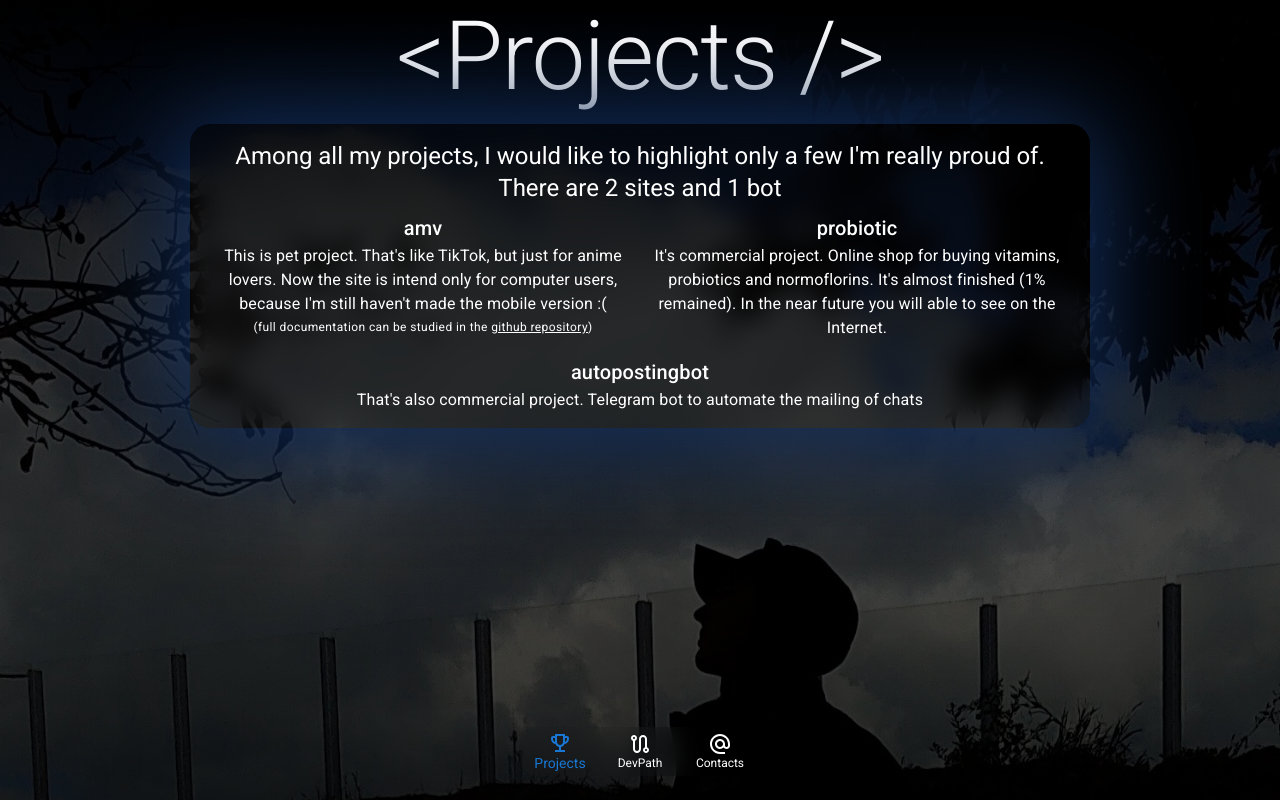
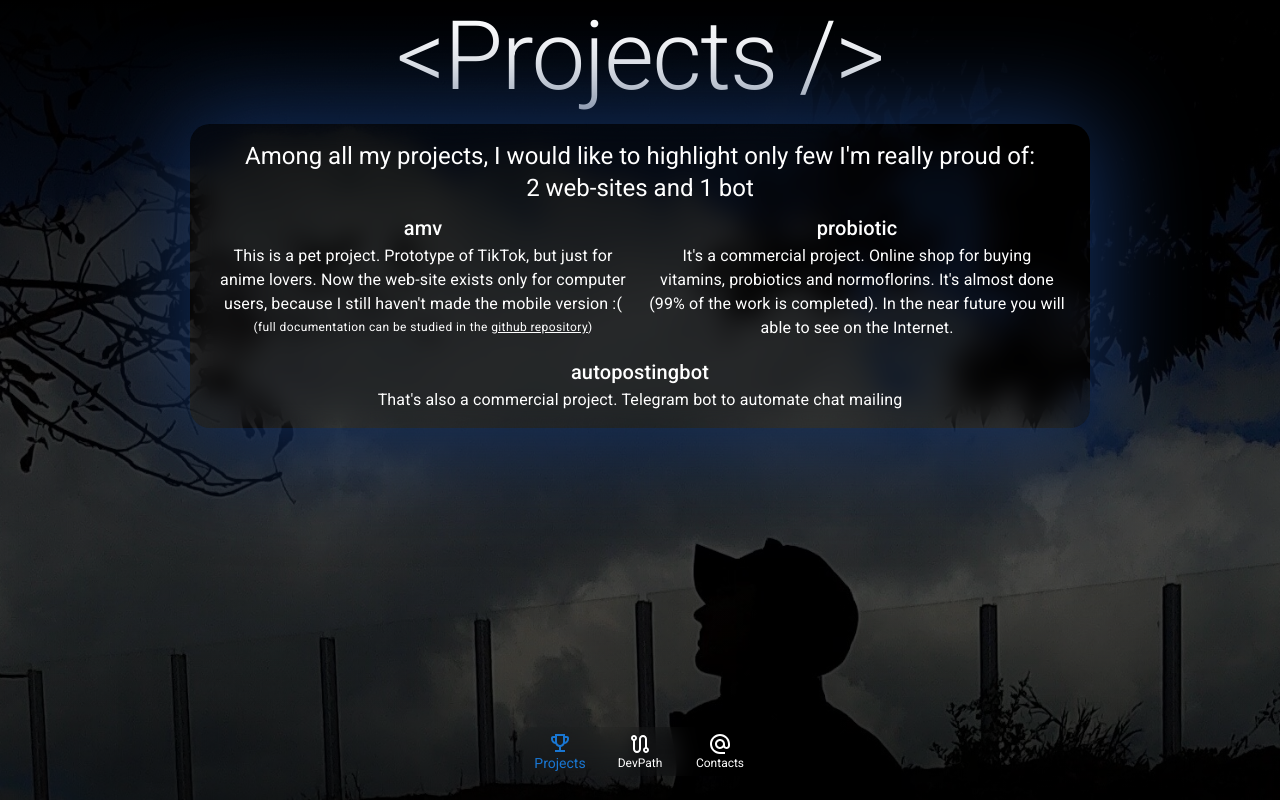
Before and after one commit to mrSkyGuy/skyResume, a React (Create React App) app: page / in a window 1280 px wide. Both pictures are taken after a click on the button "Projects". Shown: the part 800-1600 px from the top of the page. Built offline with nearby package versions, Linux system fonts and the light colour scheme.

Commit message:
english mistakes

```diff
--- a/src/components/Projects.js
+++ b/src/components/Projects.js
@@ -31,16 +31,16 @@ export default function Projects() {
             }}
         >
             <Typography variant="h5" component="span" sx={{ whiteSpace: "pre-wrap" }}>
-                Among all my projects, I would like to highlight only a few I'm really proud of.{"\n"}
-                There are 2 sites and 1 bot
+                Among all my projects, I would like to highlight only few I'm really proud of:{"\n"}
+                2 web-sites and 1 bot
             </Typography>
             <Grid2 container spacing={2}>
                 <Grid2 xs={6}>
                     <Box>
                         <Typography variant="h6">amv</Typography>
                         <Typography variant="body1">
-                            This is pet project. That's like TikTok, but just for anime lovers.
-                            Now the site is intend only for computer users, because I'm still haven't made the mobile version :(
+                            This is a pet project. Prototype of TikTok, but just for anime lovers.
+                            Now the web-site exists only for computer users, because I still haven't made the mobile version :(
                         </Typography>
                         <Typography variant="caption">
                             (full documentation can be studied in the <a href="https://github.com/mrskyguy/amv.net" target="_blank" rel="noopener noreferrer">
@@ -53,8 +53,8 @@ export default function Projects() {
                     <Box>
                         <Typography variant="h6">probiotic</Typography>
                         <Typography variant="body1">
-                            It's commercial project. Online shop for buying vitamins, probiotics and normoflorins.
-                            It's almost finished (1% remained). In the near future you will able to see on the Internet.
+                            It's a commercial project. Online shop for buying vitamins, probiotics and normoflorins.
+                            It's almost done (99% of the work is completed). In the near future you will able to see on the Internet.
                         </Typography>
                     </Box>
                 </Grid2>
@@ -62,7 +62,7 @@ export default function Projects() {
                     <Box>
                         <Typography variant="h6">autopostingbot</Typography>
                         <Typography variant="body1">
-                            That's also commercial project. Telegram bot to automate the mailing of chats
+                            That's also a commercial project. Telegram bot to automate chat mailing
                         </Typography>
                     </Box>
                 </Grid2>
--- a/src/components/Welcome.js
+++ b/src/components/Welcome.js
@@ -53,7 +53,7 @@ export default function Welcome() {
                 }}
             >
                 <Typography variant={m700 ? 'h5' : 'h4'} component='h2' mt="auto">
-                    Hi there. I'm Zaur, 17 yo, Moscow student
+                    Hi there. I'm Zaur, 17 yo, student from Moscow
                 </Typography>
                 <Typography variant="subtitle2" component="span">and also</Typography>
                 <Typography variant={m700 ? 'h6' : 'h5'} component="p">
```
